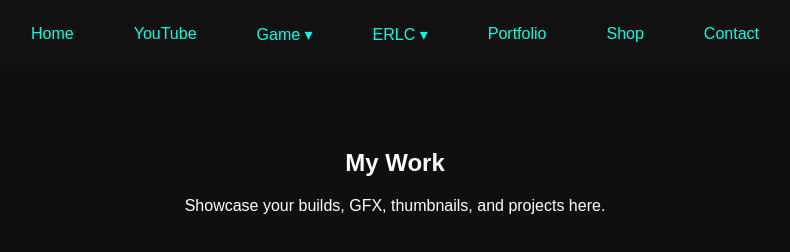
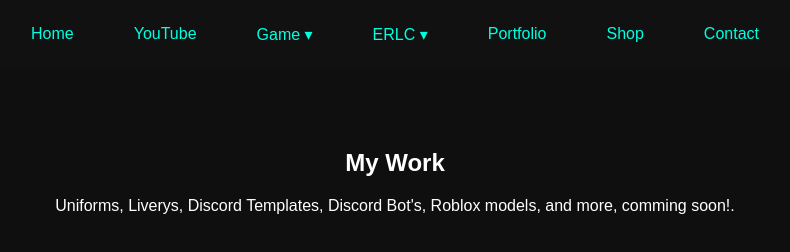
Before and after one commit to jackthegod5019/jackthegod5019.github.io, a plain HTML site: page portfolio.html in a window 1280 px wide. Shown: the whole page, without its empty margins (245-1035 px from the left). Drawn offline with Linux system fonts and the light colour scheme.

Commit message:
Update portfolio.html

```diff
--- a/portfolio.html
+++ b/portfolio.html
@@ -38,8 +38,9 @@
 
 <div class="section">
   <h2>My Work</h2>
-  <p>Showcase your builds, GFX, thumbnails, and projects here.</p>
+  <p>Uniforms, Liverys, Discord Templates, Discord Bot's, Roblox models, and more, comming soon!.</p>
 </div>
 
 </body>
+
 </html>
```
